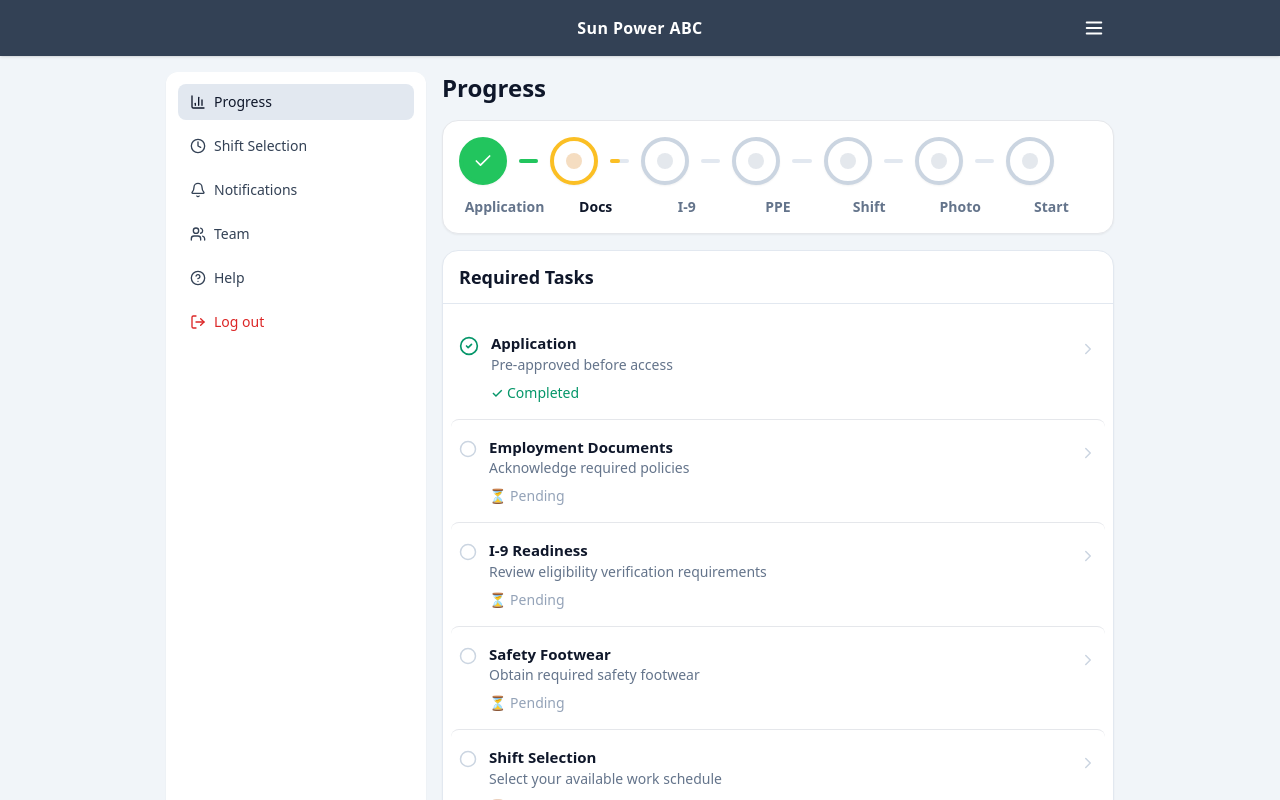
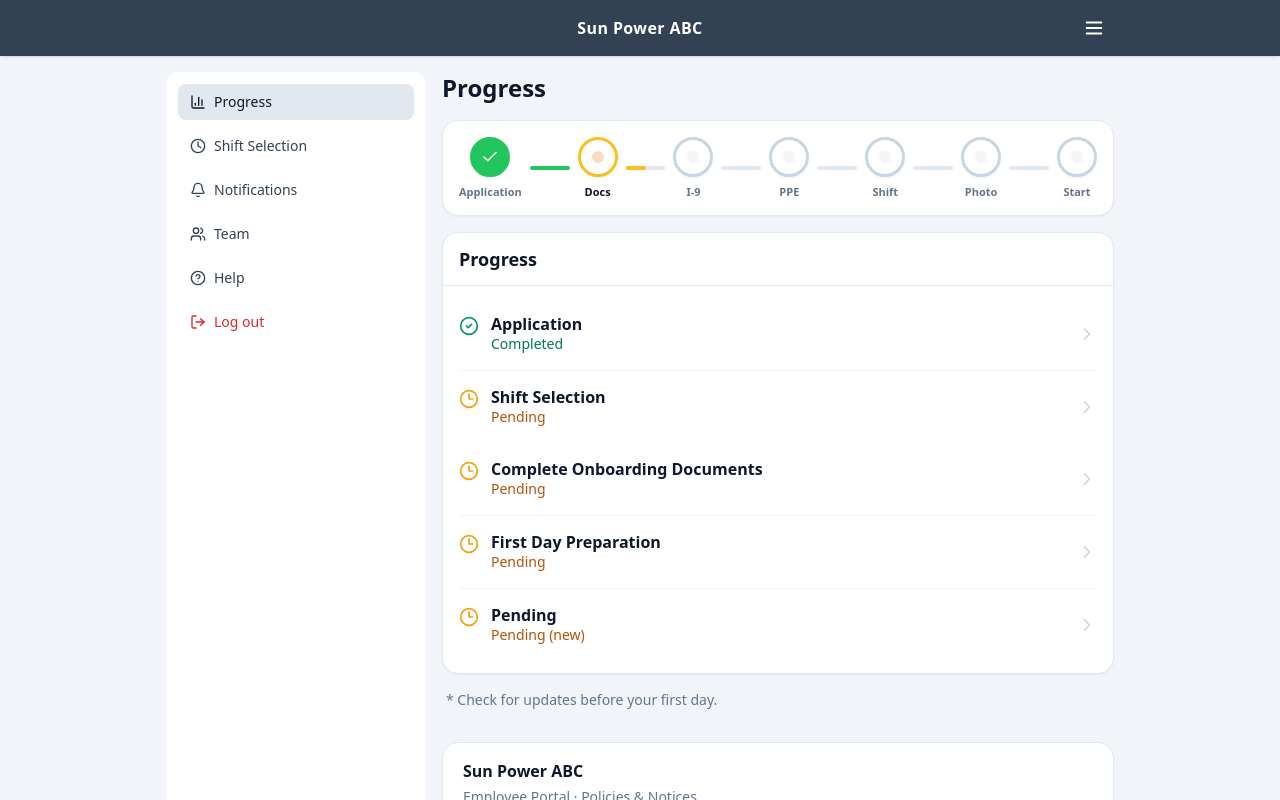
Before and after one commit to celebrityscoop868/sunpowerabc, a React (Vite) app: page /#/progress in a window 1280 px wide. Shown: the top 800 px of the page. Built offline with nearby package versions, Linux system fonts and the light colour scheme.

Commit message:
Update Progress.jsx

```diff
--- a/src/pages/Progress.jsx
+++ b/src/pages/Progress.jsx
@@ -1,38 +1,52 @@
 import React from "react";
 import Card from "../components/Card.jsx";
-import { NavLink } from "react-router-dom";
-import { Check, CheckCircle2, Circle, Lock, ChevronRight } from "lucide-react";
-import { requiredTasks, stepperState } from "../data/mock.js";
+import StatusRow from "../components/StatusRow.jsx";
+import { progressSteps } from "../data/mock.js";
+import { Check } from "lucide-react";
 
 function Stepper({ steps, currentIndex = 1 }) {
   return (
     <div className="rounded-2xl border bg-white p-4 shadow-sm">
-      {/* Scroll friendly on mobile */}
-      <div className="overflow-x-auto">
-        <div className="min-w-[520px]">
-          {/* Circles + lines */}
-          <div className="flex items-center">
+      {/* Grid fijo: 7 círculos + 6 líneas (sin scroll) */}
+      <div className="grid items-center gap-x-2 [grid-template-columns:auto_1fr_auto_1fr_auto_1fr_auto_1fr_auto_1fr_auto_1fr_auto]">
         {steps.map((label, i) => {
           const done = i < currentIndex;
           const current = i === currentIndex;
 
-              return (
-                <div key={label} className="flex flex-1 items-center">
+          const circle = (
+            <div className="flex flex-col items-center">
               <div
                 className={[
-                      "grid h-12 w-12 place-items-center rounded-full border-4 shadow-sm",
+                  "grid h-10 w-10 place-items-center rounded-full border-[3px] shadow-sm",
                   done && "border-green-500 bg-green-500 text-white",
                   current && "border-amber-400 bg-white text-amber-600",
-                      !done && !current && "border-slate-300 bg-white text-slate-400",
+                  !done && !current && "border-slate-300 bg-white text-slate-300",
                 ]
                   .filter(Boolean)
                   .join(" ")}
               >
-                    {done ? <Check size={20} /> : <div className="h-4 w-4 rounded-full bg-current opacity-25" />}
+                {done ? (
+                  <Check size={18} />
+                ) : (
+                  <div className="h-3 w-3 rounded-full bg-current opacity-25" />
+                )}
               </div>
 
-                  {i !== steps.length - 1 && (
-                    <div className="mx-3 h-1 flex-1 rounded bg-slate-200">
+              <div
+                className={[
+                  "mt-2 max-w-[64px] text-center text-[11px] font-semibold leading-tight",
+                  i === currentIndex ? "text-slate-900" : "text-slate-500",
+                ].join(" ")}
+              >
+                {label}
+              </div>
+            </div>
+          );
+
+          // conector después del círculo (menos el último)
+          const connector =
+            i !== steps.length - 1 ? (
+              <div className="h-1 w-full rounded bg-slate-200">
                 <div
                   className={[
                     "h-1 rounded",
@@ -40,82 +54,17 @@ function Stepper({ steps, currentIndex = 1 }) {
                   ].join(" ")}
                 />
               </div>
-                  )}
-                </div>
+            ) : null;
+
+          return (
+            <React.Fragment key={label}>
+              {circle}
+              {connector}
+            </React.Fragment>
           );
         })}
       </div>
-
-          {/* Labels */}
-          <div className="mt-3 flex justify-between text-sm font-semibold">
-            {steps.map((label, i) => (
-              <div
-                key={label}
-                className={[
-                  "flex-1 text-center",
-                  i === currentIndex ? "text-slate-900" : "text-slate-500",
-                ].join(" ")}
-              >
-                {label}
     </div>
-            ))}
-          </div>
-        </div>
-      </div>
-    </div>
-  );
-}
-
-function TaskIcon({ status }) {
-  if (status === "completed") return <CheckCircle2 size={20} className="text-emerald-600" />;
-  if (status === "locked") return <Lock size={18} className="text-slate-400" />;
-  return <Circle size={18} className="text-slate-300" />;
-}
-
-function RequiredTasks() {
-  return (
-    <Card title="Required Tasks">
-      <div className="divide-y">
-        {requiredTasks.map((t) => {
-          const locked = t.status === "locked";
-          const Wrapper = locked ? "div" : NavLink;
-
-          return (
-            <Wrapper
-              key={t.id}
-              to={locked ? undefined : t.link}
-              className={[
-                "flex items-start gap-3 py-4",
-                locked ? "opacity-60" : "rounded-lg px-2 -mx-2 hover:bg-slate-50",
-              ].join(" ")}
-            >
-              <div className="mt-1">
-                <TaskIcon status={t.status} />
-              </div>
-
-              <div className="min-w-0 flex-1">
-                <div className="text-[15px] font-semibold text-slate-900">{t.title}</div>
-                <div className="text-sm text-slate-500">{t.subtitle}</div>
-
-                {t.status === "completed" && (
-                  <div className="mt-2 text-sm font-medium text-emerald-600">✓ Completed</div>
-                )}
-                {t.status === "pending" && (
-                  <div className="mt-2 text-sm text-slate-400">⏳ Pending</div>
-                )}
-                {t.status === "locked" && (
-                  <div className="mt-2 text-sm text-slate-400">🔒 Locked</div>
-                )}
-              </div>
-
-              <div className="mt-2">
-                {!locked && <ChevronRight size={18} className="text-slate-300" />}
-              </div>
-            </Wrapper>
-          );
-        })}
-      </div>
-    </Card>
   );
 }
 
@@ -124,11 +73,18 @@ export default function Progress() {
     <div className="space-y-4">
       <div className="text-2xl font-bold text-slate-900">Progress</div>
 
-      {/* Stepper (captura 1) */}
-      <Stepper steps={stepperState.steps} currentIndex={stepperState.currentIndex} />
+      <Stepper
+        steps={["Application", "Docs", "I-9", "PPE", "Shift", "Photo", "Start"]}
+        currentIndex={1}
+      />
 
-      {/* Required Tasks (captura 2) */}
-      <RequiredTasks />
+      <Card title="Progress">
+        <div>
+          {progressSteps.map((s) => (
+            <StatusRow key={s.title} title={s.title} status={s.status} to={s.link} />
+          ))}
+        </div>
+      </Card>
 
       <div className="text-sm text-slate-500 px-1">
         * Check for updates before your first day.
```
Lines whose indentation alone changed are shown as unchanged.
